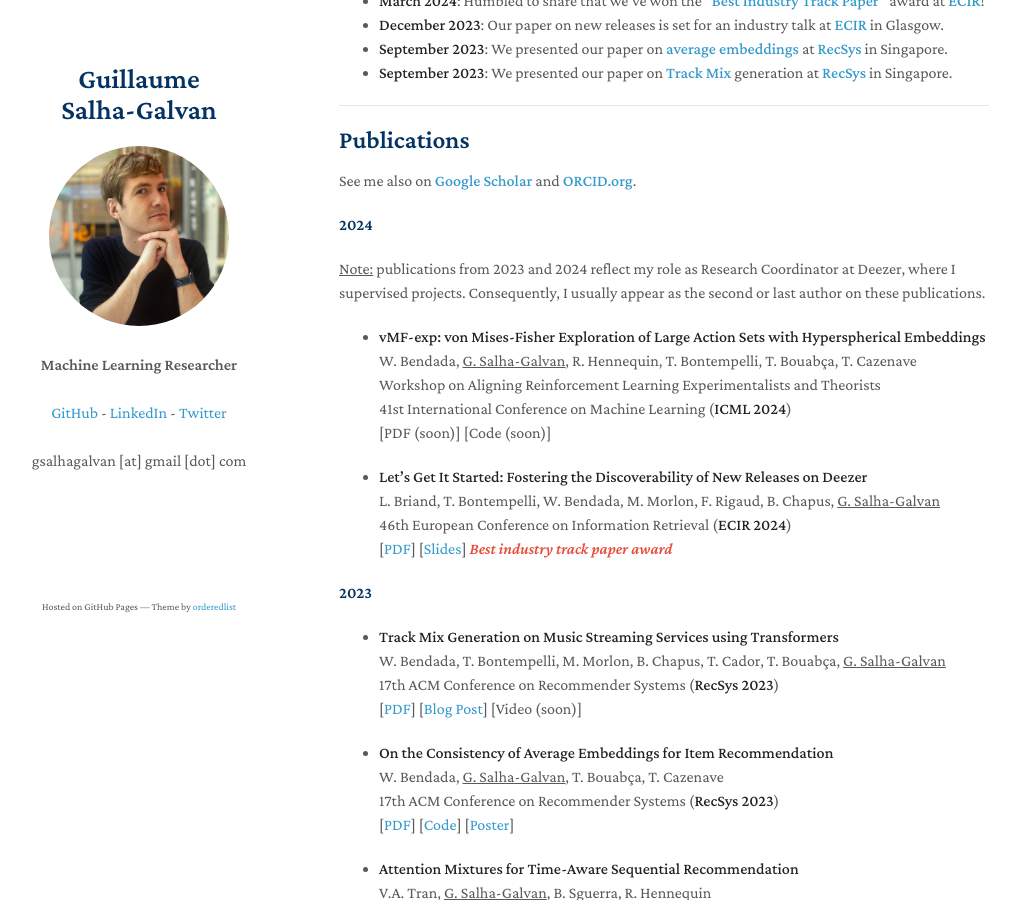
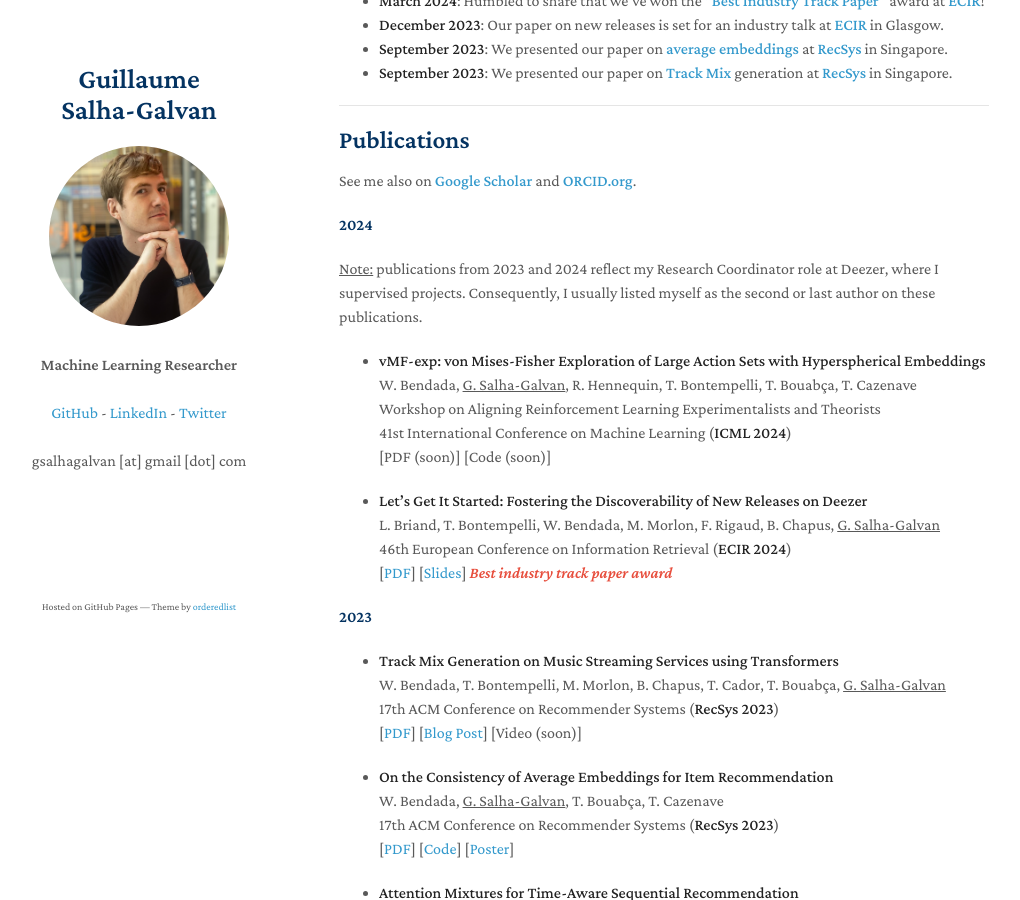
Before and after one commit to GuillaumeSalhaGalvan/GuillaumeSalhaGalvan.github.io, a Jekyll site: the page built from index.md, in a window 1280 px wide and 900 px high, scrolled down 751 px. Shown: the whole window, without its empty margins (131-1151 px from the left). Built offline with Jekyll 4.4.1, drawn with Linux system fonts in a browser that asks for light colours; our own code applies the rules of GitHub Pages for plain Markdown files; a script that is not in the unit is left out.

Commit message:
Update index.md

```diff
--- a/index.md
+++ b/index.md
@@ -34,7 +34,7 @@ See me also on **<a href="https://scholar.google.fr/citations?hl=fr&authuser=1&u
 
 #### 2024
 
-<ins>Note:</ins> publications from 2023 and 2024 reflect my role as Research Coordinator at Deezer, where I supervised projects. Consequently, I usually appear as the second or last author on these publications.
+<ins>Note:</ins> publications from 2023 and 2024 reflect my Research Coordinator role at Deezer, where I supervised projects. Consequently, I usually listed myself as the second or last author on these publications.
 
 - **vMF-exp: von Mises-Fisher Exploration of Large Action Sets with Hyperspherical Embeddings** <br>
 W. Bendada, <ins>G. Salha-Galvan</ins>, R. Hennequin, T. Bontempelli, T. Bouabça, T. Cazenave <br>
```
